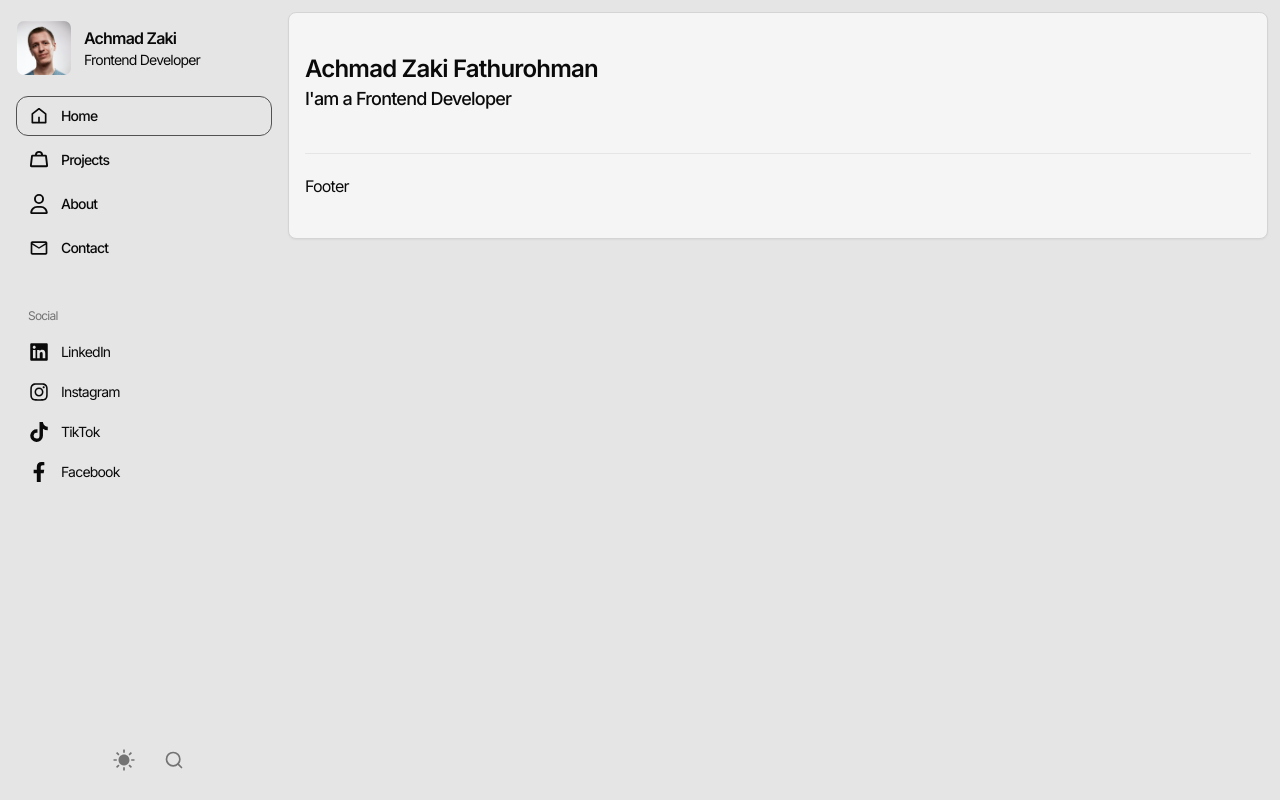
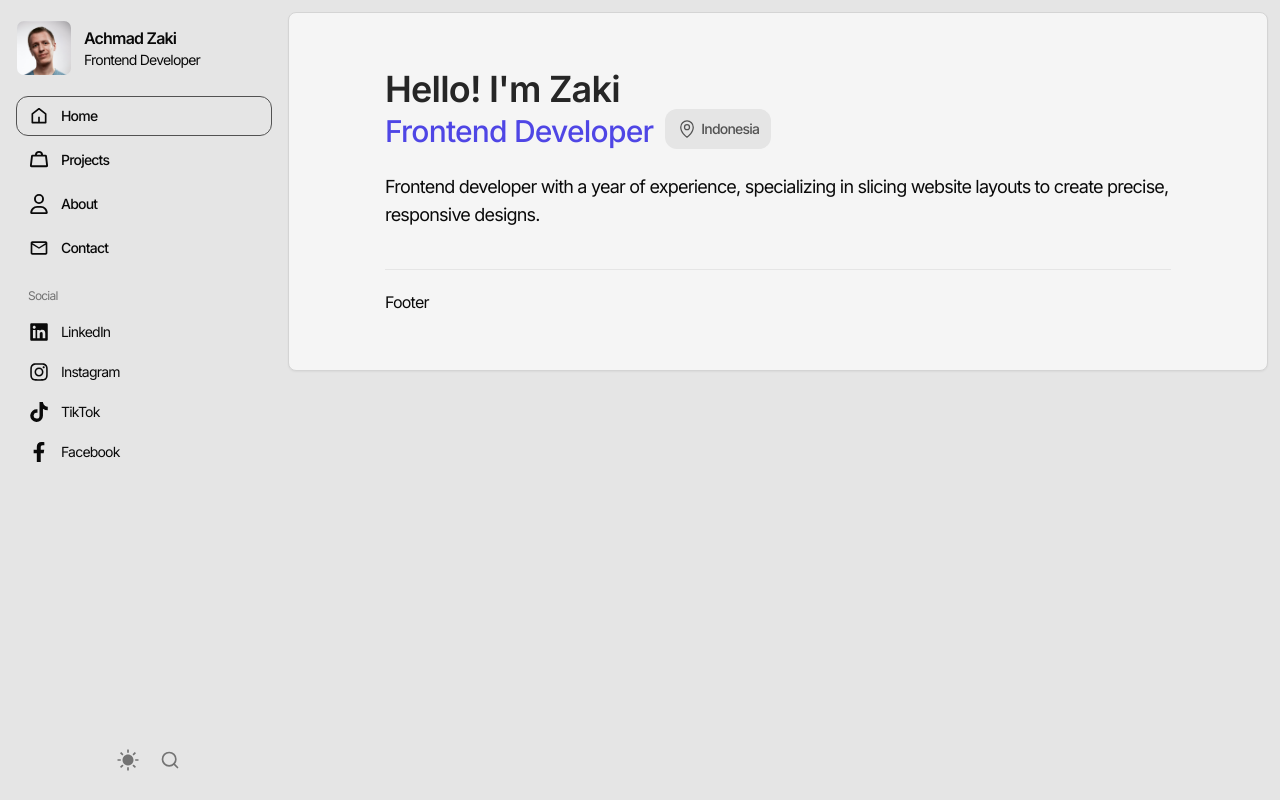
Before and after one commit to achmad-zaki/portfolio, a Next.js app: page / in a window 1280 px wide. Built offline with nearby package versions, Linux system fonts and the light colour scheme.

Commit message:
progress: page home

```diff
--- a/src/app/page.tsx
+++ b/src/app/page.tsx
@@ -1,8 +1,19 @@
+import { PiMapPin } from "react-icons/pi";
+
 export default function HomePage() {
   return (
-    <section>
-      <h1 className="text-2xl font-semibold">Achmad Zaki Fathurohman</h1>
-      <p className="text-lg font-medium">I&apos;am a Frontend Developer</p>
+    <section className="">
+      <h1 className="text-4xl font-semibold dark:text-neutral-100 text-neutral-800">Hello! I&apos;m Zaki</h1>
+      <div className="flex flex-wrap gap-3">
+        <h3 className="text-3xl font-medium dark:text-indigo-300 text-indigo-600 mt-1">Frontend Developer</h3>
+        <div className="dark:bg-neutral-800 bg-neutral-200 dark:text-neutral-400 text-neutral-600 font-medium rounded-xl flex items-center px-3 py-2 gap-1">
+          <PiMapPin className="size-5" />
+          <span className="text-sm">Indonesia</span>
+        </div>
+      </div>
+      <div>
+        <p className="mt-6 dark:text-neutral-400 text-lg">Frontend developer with a year of experience, specializing in slicing website layouts to create precise, responsive designs.</p>
+      </div>
     </section>
   );
 }
--- a/src/components/Sidebar.tsx
+++ b/src/components/Sidebar.tsx
@@ -23,7 +23,7 @@ const Sidebar = () => {
                     </div>
                 </div>
 
-                <div className="flex flex-col items-center lg:items-start gap-y-10 flex-1">
+                <div className="flex flex-col items-center lg:items-start gap-y-5 flex-1">
                     <div className="w-full flex flex-col gap-y-1">
                         {MENU_ITEMS.map((menu, index) => {
                             const activeClass = pathname === menu.href ? 'dark:bg-neutral-700 bg-neutral-200 border border-neutral-600' : ''
@@ -72,7 +72,7 @@ const Sidebar = () => {
                     </div>
                 </div>
 
-                <div className="flex flex-col lg:flex-row gap-5 items-center justify-center">
+                <div className="flex flex-col lg:flex-row gap-3 items-center justify-center">
                     <DarkMode />
                     <Search />
                 </div>
--- a/src/components/layouts/index.tsx
+++ b/src/components/layouts/index.tsx
@@ -8,7 +8,7 @@ const MainLayout = ({ children }: { children: React.ReactNode }) => {
             <Navbar />
             <div className="flex">
                 <Sidebar />
-                <div className="border container w-full dark:bg-neutral-900 dark:border-neutral-800 border-neutral-300 bg-neutral-100 mt-24 md:ml-20 lg:ml-72 md:mt-3 m-3 rounded-lg shadow-sm py-10">
+                <div className="border w-full dark:bg-neutral-900 dark:border-neutral-800 border-neutral-300 bg-neutral-100 mt-24 md:ml-20 lg:ml-72 md:mt-3 m-3 rounded-lg shadow-sm px-5 md:px-16 lg:px-24 py-10 md:py-14">
                     {children}
                     <Footer />
                 </div>
--- a/src/constants/menu.ts
+++ b/src/constants/menu.ts
@@ -1,5 +1,3 @@
-import { GoHome } from "react-icons/go";
-// import { LuShoppingBag } from "react-icons/lu";
 import { FaRegUser } from "react-icons/fa6";
 import { MdOutlineMailOutline } from "react-icons/md";
 import { PiHandbagSimpleBold } from "react-icons/pi";
--- a/tailwind.config.ts
+++ b/tailwind.config.ts
@@ -10,19 +10,6 @@ const config = {
 	],
 	prefix: "",
 	theme: {
-		container: {
-			center: true,
-			padding: {
-				DEFAULT: '1rem',
-				sm: '2rem',
-				lg: '4rem',
-				xl: '5rem',
-				'2xl': '6rem'
-			},
-			screens: {
-				'2xl': '1400px'
-			}
-		},
 		extend: {
 			colors: {
 				text: 'hsl(var(--text))',
```
